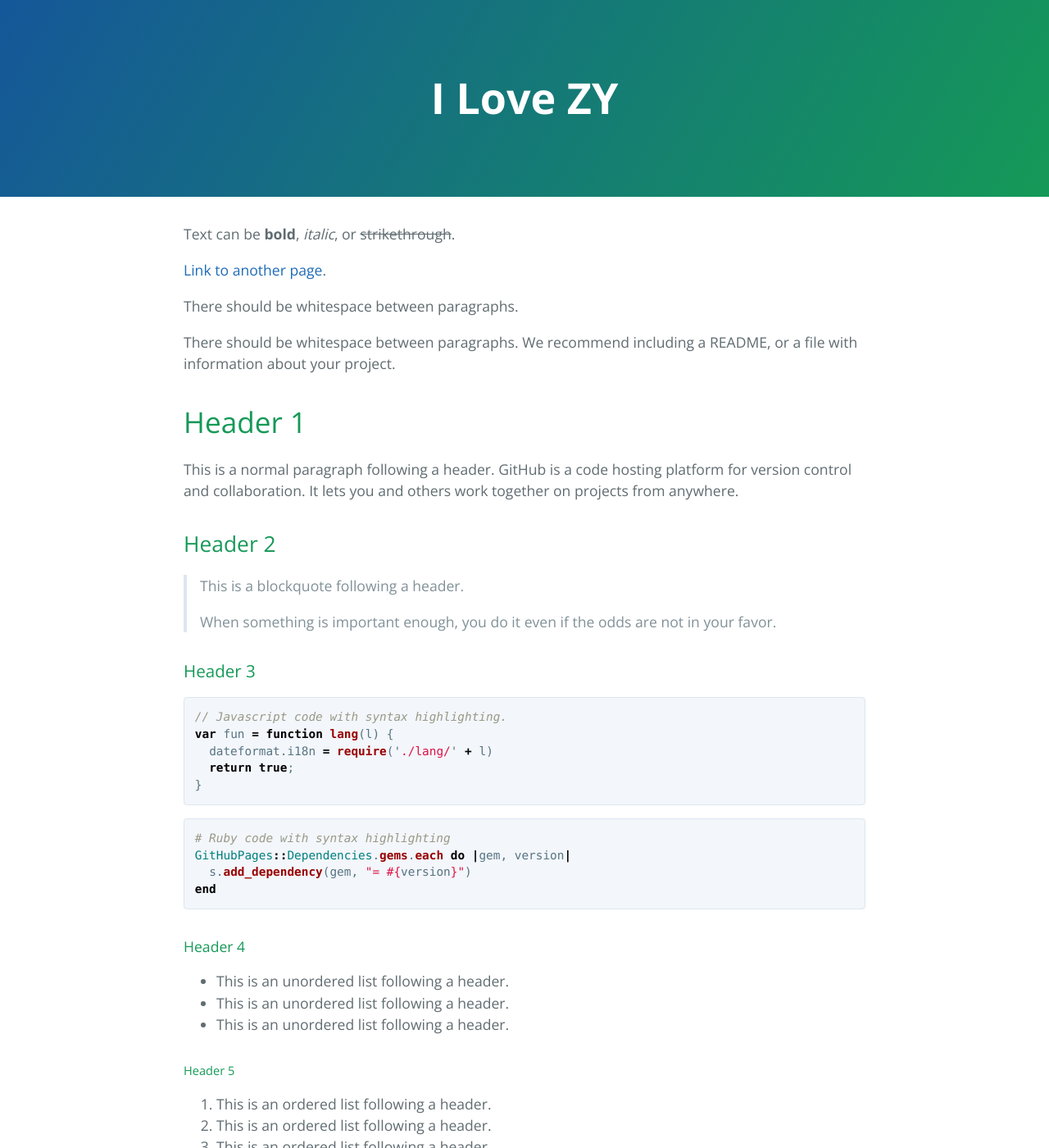
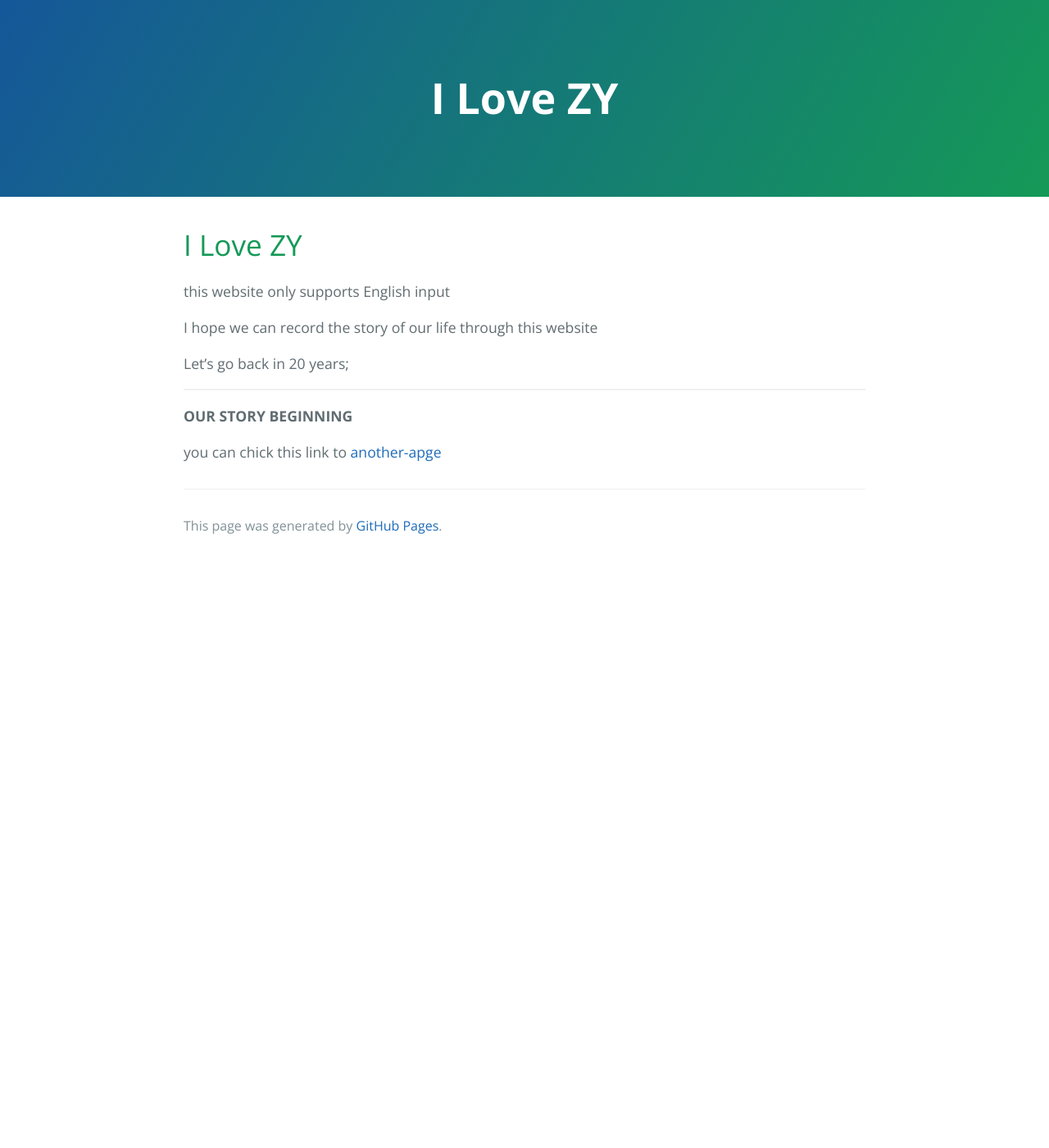
Before and after one commit to fungi8/fungi8.github.io, a Jekyll site: the page built from index.md, in a window 1280 px wide and 1400 px high. Shown: the whole window at 82% size. Built offline with Jekyll 4.4.1, drawn with Linux system fonts in a browser that asks for light colours; comment, search, counter and statistics services are not loaded; our own code applies the rules of GitHub Pages for plain Markdown files; some of the changed text lies outside the part shown.

Commit message:
add some

````diff
--- a/index.md
+++ b/index.md
@@ -2,122 +2,17 @@
 layout: default
 ---
 
-Text can be **bold**, _italic_, or ~~strikethrough~~.
 
-[Link to another page](./another-page.html).
+# I Love ZY
 
-There should be whitespace between paragraphs.
+this website only supports English input
 
-There should be whitespace between paragraphs. We recommend including a README, or a file with information about your project.
+I hope we can record the story of our life through this website
 
-# Header 1
+Let's go back in 20 years;
 
-This is a normal paragraph following a header. GitHub is a code hosting platform for version control and collaboration. It lets you and others work together on projects from anywhere.
+---
 
-## Header 2
+__OUR STORY BEGINNING__
 
-> This is a blockquote following a header.
->
-> When something is important enough, you do it even if the odds are not in your favor.
-
-### Header 3
-
-```js
-// Javascript code with syntax highlighting.
-var fun = function lang(l) {
-  dateformat.i18n = require('./lang/' + l)
-  return true;
-}
-```
-
-```ruby
-# Ruby code with syntax highlighting
-GitHubPages::Dependencies.gems.each do |gem, version|
-  s.add_dependency(gem, "= #{version}")
-end
-```
-
-#### Header 4
-
-*   This is an unordered list following a header.
-*   This is an unordered list following a header.
-*   This is an unordered list following a header.
-
-##### Header 5
-
-1.  This is an ordered list following a header.
-2.  This is an ordered list following a header.
-3.  This is an ordered list following a header.
-
-###### Header 6
-
-| head1        | head two          | three |
-|:-------------|:------------------|:------|
-| ok           | good swedish fish | nice  |
-| out of stock | good and plenty   | nice  |
-| ok           | good `oreos`      | hmm   |
-| ok           | good `zoute` drop | yumm  |
-
-### There's a horizontal rule below this.
-
-* * *
-
-### Here is an unordered list:
-
-*   Item foo
-*   Item bar
-*   Item baz
-*   Item zip
-
-### And an ordered list:
-
-1.  Item one
-1.  Item two
-1.  Item three
-1.  Item four
-
-### And a nested list:
-
-- level 1 item
-  - level 2 item
-  - level 2 item
-    - level 3 item
-    - level 3 item
-- level 1 item
-  - level 2 item
-  - level 2 item
-  - level 2 item
-- level 1 item
-  - level 2 item
-  - level 2 item
-- level 1 item
-
-### Small image
-
-![Octocat](https://assets-cdn.github.com/images/icons/emoji/octocat.png)
-
-### Large image
-
-![Branching](https://guides.github.com/activities/hello-world/branching.png)
-
-
-### Definition lists can be used with HTML syntax.
-
-<dl>
-<dt>Name</dt>
-<dd>Godzilla</dd>
-<dt>Born</dt>
-<dd>1952</dd>
-<dt>Birthplace</dt>
-<dd>Japan</dd>
-<dt>Color</dt>
-<dd>Green</dd>
-</dl>
-
-```
-Long, single-line code blocks should not wrap. They should horizontally scroll if they are too long. This line should be long enough to demonstrate this.
-```
-
-```
-The final element.
-```
+you can chick this link to [another-apge](./another-page.html)
````
